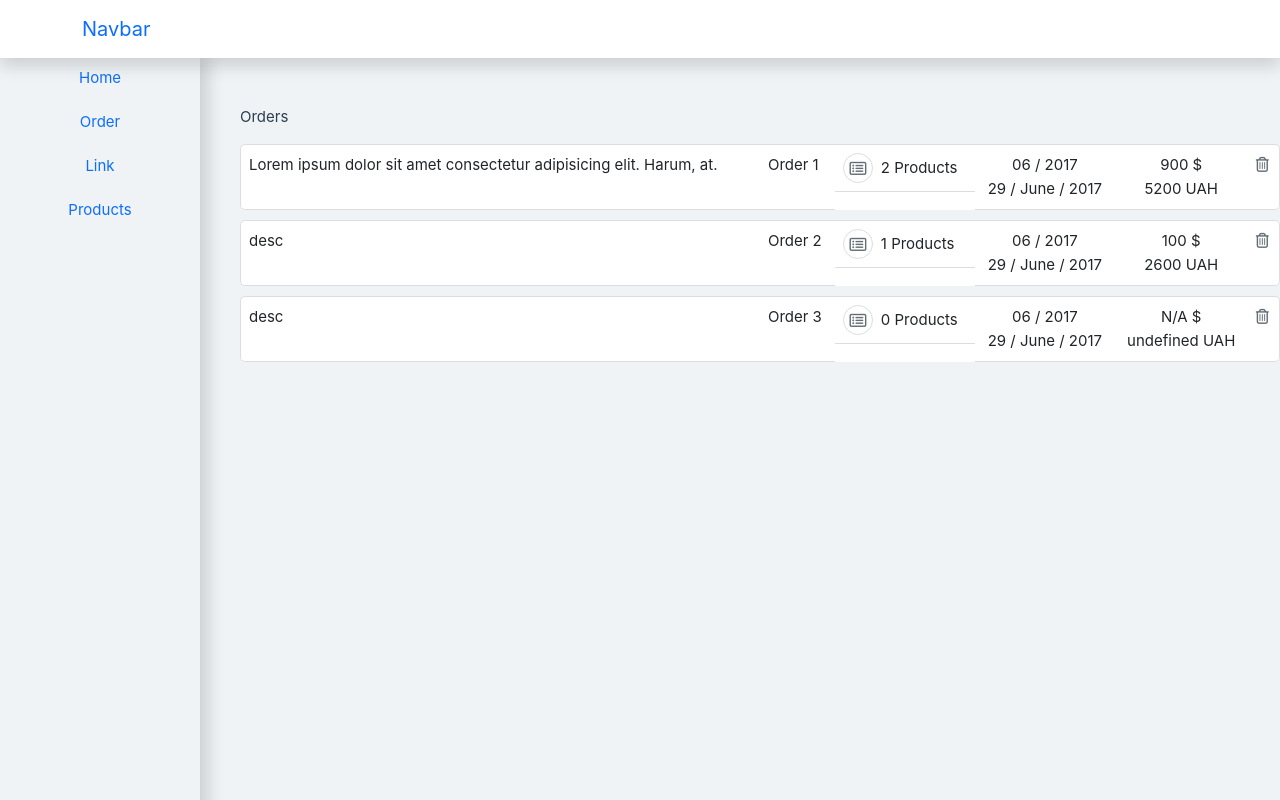
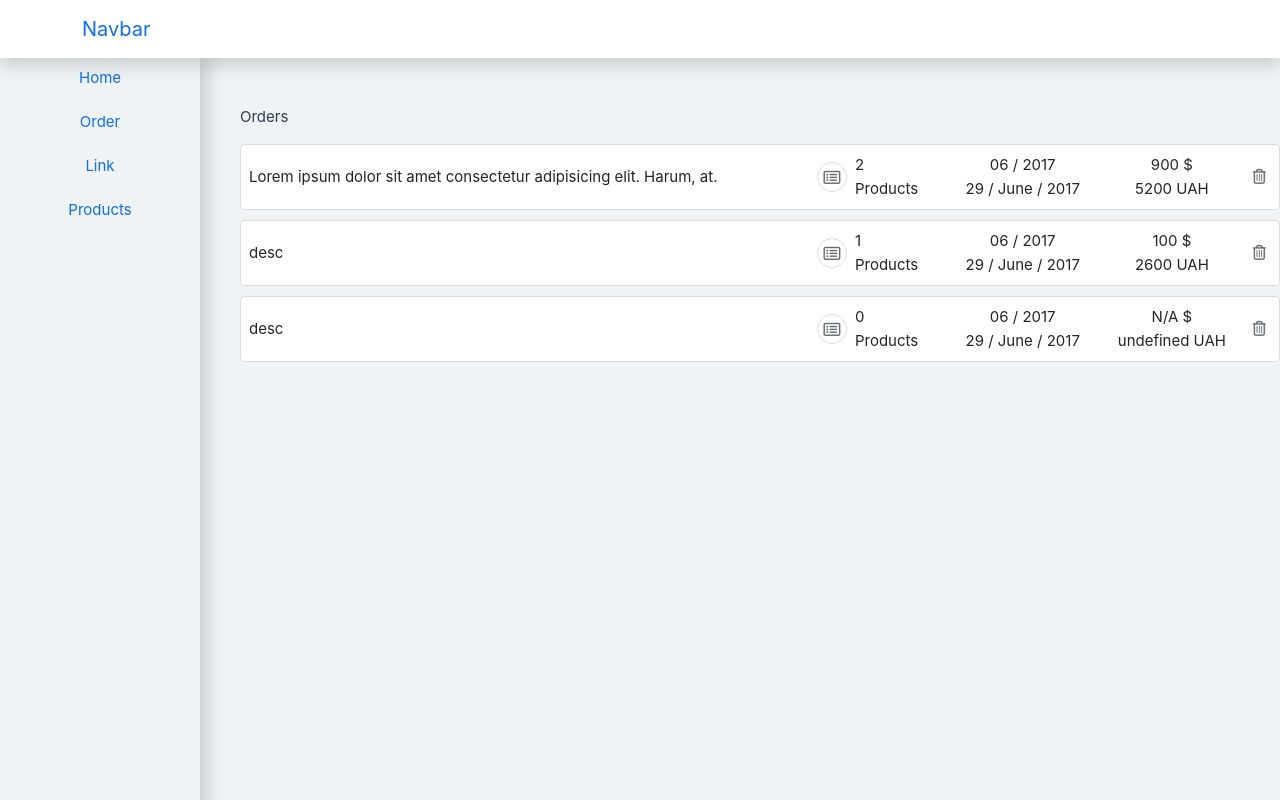
Before and after one commit to AndrewVoloshin/dZENcode_test_work, a Vue app: page /order in a window 1280 px wide. Shown: the top 800 px of the page. Built offline with nearby package versions, Linux system fonts and the light colour scheme.

Commit message:
feat: cell chevron

```diff
--- a/src/components/OrderItem.vue
+++ b/src/components/OrderTable.vue
@@ -8,6 +8,10 @@ import { formatDate } from '@/utils/formatDate';
 const orders = ref(importedOrders);
 const products = ref(importedProducts);
 
+let bigSize = ref(true)
+let choosenOrder = ref()
+
+
 
 const orderSums = computed(() => calculateOrderSums(products.value));
 console.log(orderSums);
@@ -16,25 +20,39 @@ const orderTotalProducts = computed(() => countOrderProducts(orders.value, produ
 console.log(orderTotalProducts.value, 'orderTotalProducts');
 
 
-function deleteOrder(index: number) {
-    orders.value.splice(index, 1);
+function deleteOrder(orderId: number) {
+    orders.value.splice(orderId, 1);
 }
+
+function openModalProducts(orderId: number) {
+    bigSize.value = false
+    choosenOrder.value = orderId
+}
+
 
 </script>
 
 <template>
     <div>
-        <table class="table">
+        <table :class="['table', { 'table-small': !bigSize }]">
             <tbody>
                 <tr v-for="(order, index) in orders"
                     :key="order.id">
-                    <td>{{ order.description }}</td>
-                    <td>{{ order.title }}</td>
+                    <td v-if="bigSize">{{ order.description }}</td>
+                    <!-- <td v-if="bigSize">{{ order.title }}</td> -->
 
 
-                    <td class="icon-text-cell">
-                        <i class="fa-solid fa-rectangle-list icon-circle"></i>
-                        {{ orderTotalProducts[order.id]}} Products
+                    <td>
+                        <div class="icon-text-cell"
+                             @click="openModalProducts(order.id)">
+
+                            <i class="fa-solid fa-rectangle-list icon-circle"></i>
+                            <div>
+                                <span class="d-block "> {{ orderTotalProducts[order.id] }}
+                                </span>
+                                <span class="d-block">Products</span>
+                            </div>
+                        </div>
                     </td>
 
                     <td>
@@ -43,7 +61,7 @@ function deleteOrder(index: number) {
 
                     </td>
 
-                    <td>
+                    <td v-if="bigSize">
                         <span class="d-block text-center">
                             {{ (orderSums[order.id]?.USD ?? 'N/A') + ' $' }}
                         </span>
@@ -51,12 +69,20 @@ function deleteOrder(index: number) {
                             {{ orderSums[order.id]?.UAH + ' UAH' || 'N/A' }}
                         </span>
                     </td>
-                    <td>
+                    <td v-if="bigSize">
                         <button @click="deleteOrder(index)"
                                 class="delete-btn">
                             <i class="fa-regular fa-trash-can"
                                style="color: #636d73;"></i>
                         </button>
+                    </td>
+
+                    <td :class="[{ 'cell-chevron': order.id === choosenOrder }]"
+                        v-if="!bigSize">
+                        <div class="cell-chevron__container">
+                            <img src="/src/assets/chevron-right-solid.svg"
+                                 alt="chevron" />
+                        </div>
                     </td>
                 </tr>
             </tbody>
@@ -75,12 +101,17 @@ function deleteOrder(index: number) {
     }
 }
 
+.table-small {
+    width: 410px;
+}
+
 .table td {
     border: 1px solid #ddd;
     padding: 8px;
     text-align: left;
     border-left: none;
     border-right: none;
+    vertical-align: middle;
 
     &:first-child {
         border-left: 1px solid #ddd;
@@ -111,4 +142,24 @@ function deleteOrder(index: number) {
     border: 1px solid #ddd;
     color: #636d73;
 }
+
+.cell-chevron {
+    background-color: #d0d8db;
+    text-align: center;
+}
+
+.cell-chevron__container {
+    position: relative;
+    width: 12px;
+    height: 12px;
+    margin: 0 auto;
+
+    & img {
+        position: absolute;
+        top: 0px;
+        left: 0px;
+        width: 100%;
+        height: 100%;
+    }
+}
 </style>
--- a/src/views/OrderView.vue
+++ b/src/views/OrderView.vue
@@ -1,12 +1,12 @@
 <script setup lang="ts">
-import OrderItem from '../components/OrderItem.vue'
+import OrderTable from '../components/OrderTable.vue'
 
 </script>
 
 <template>
   <div class="order-container">
     <h2>Orders</h2>
-    <OrderItem />
+    <OrderTable />
   </div>
 </template>
 
```
Also changed, not shown: src/assets/chevron-right-solid.svg (added).
